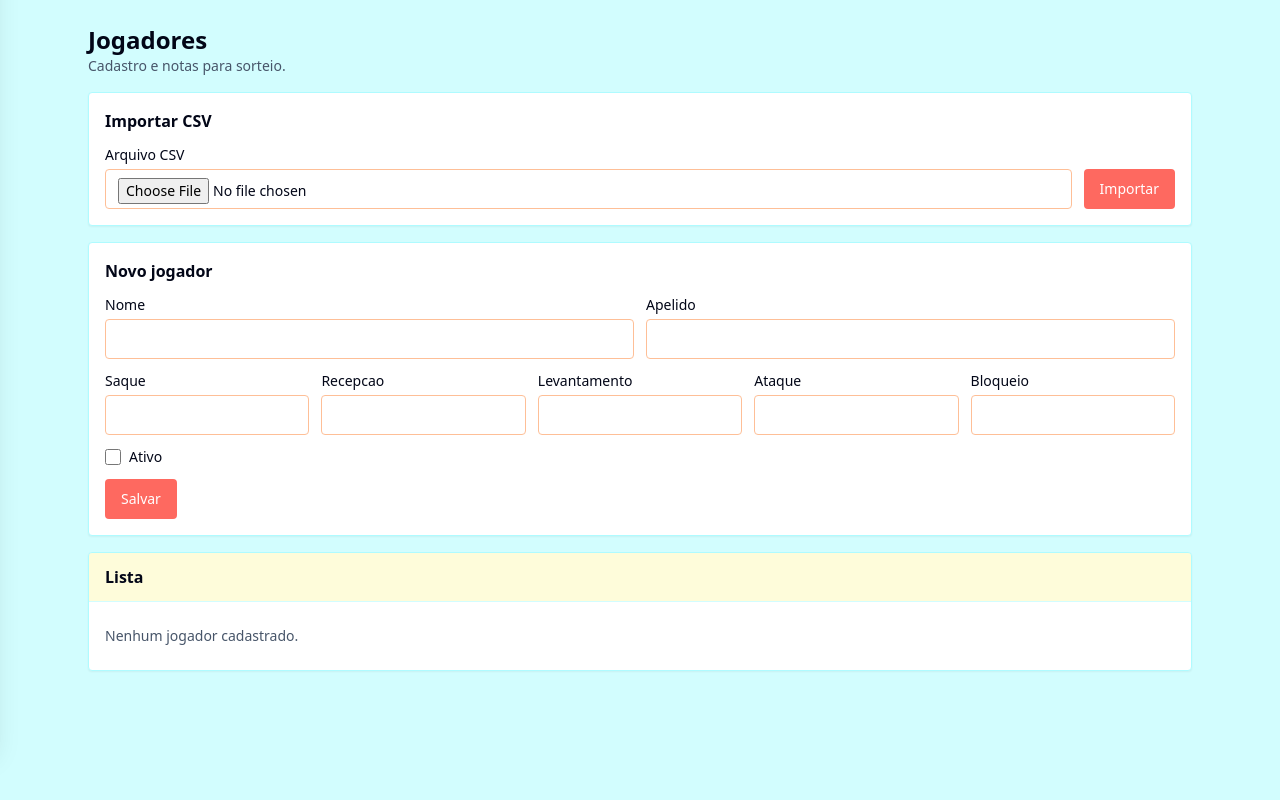
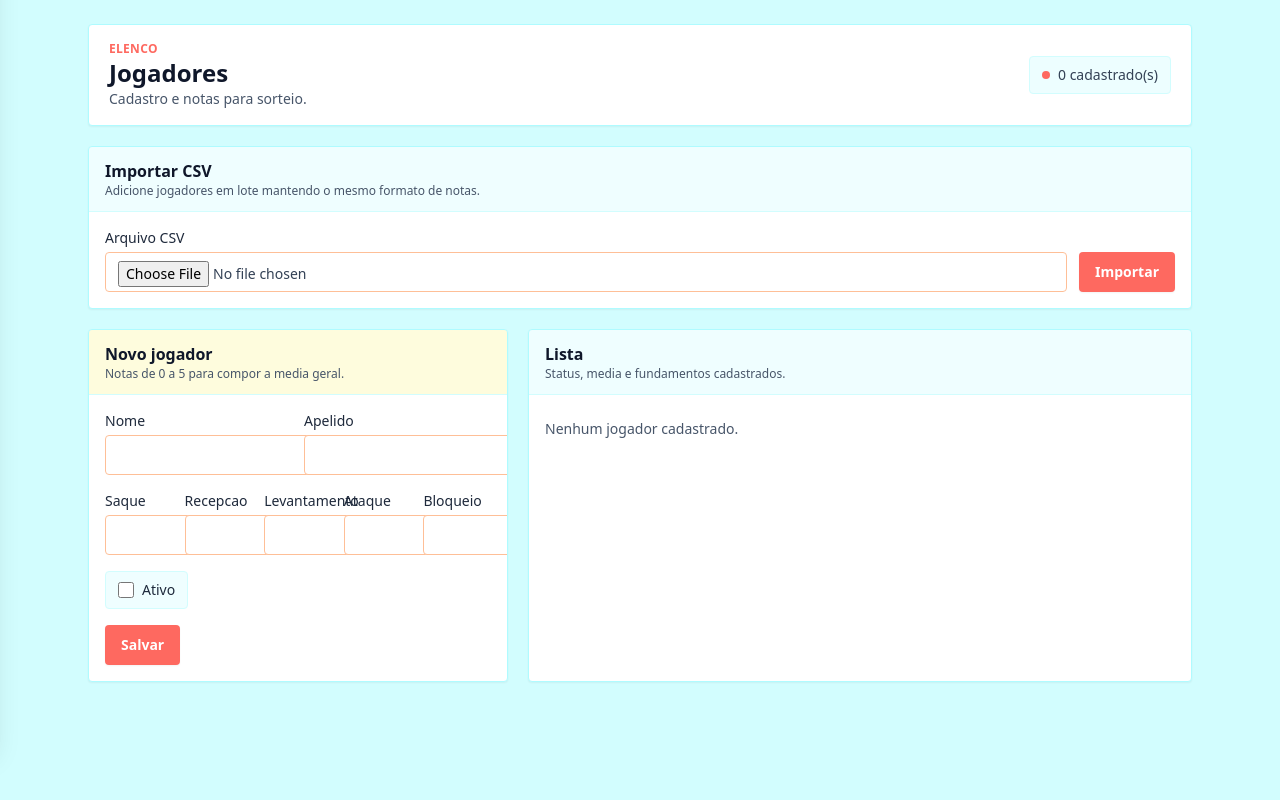
Before and after one commit to miqueiaspcoelho/volley-draw, a FastAPI app: template app/templates/players/index.html in a window 1280 px wide. Shown: the part 57-857 px from the top of the page. Run offline with FastAPI, Linux system fonts and the light colour scheme; the template is opened without the code that fills it, so the values that code supplies are empty; some libraries are stand-ins or nearby versions.

Commit message:
melhoria visual para aba de jogadores

```diff
--- a/app/templates/players/_form.html
+++ b/app/templates/players/_form.html
@@ -1,38 +1,41 @@
 {% set current = editing %}
 {% set action = "/jogadores" if not current else "/jogadores/" ~ current.id %}
-<section class="rounded border border-[#affbff] bg-white p-4 shadow-sm">
-  <h2 class="mb-3 text-base font-semibold">{{ "Editar jogador" if current else "Novo jogador" }}</h2>
-  <form class="grid gap-3" method="post" action="{{ action }}" hx-post="{{ action }}" hx-target="body">
+<section class="overflow-hidden rounded border border-[#affbff] bg-white shadow-sm">
+  <div class="border-b border-[#d2fdfe] bg-[#fefac2]/55 px-4 py-3">
+    <h2 class="text-base font-semibold text-slate-900">{{ "Editar jogador" if current else "Novo jogador" }}</h2>
+    <p class="text-xs text-slate-600">Notas de 0 a 5 para compor a media geral.</p>
+  </div>
+  <form class="grid gap-4 p-4" method="post" action="{{ action }}" hx-post="{{ action }}" hx-target="body">
     <div class="grid gap-3 sm:grid-cols-2">
-      <label class="grid gap-1 text-sm font-medium">
+      <label class="grid gap-1 text-sm font-medium text-slate-800">
         Nome
-        <input class="h-10 rounded border border-[#febf97] px-3 font-normal focus:outline-none focus:ring-2 focus:ring-[#fe6960]" name="name" required maxlength="120" value="{{ values.get('name', current.name if current else '') }}">
+        <input class="h-10 rounded border border-[#febf97] bg-white px-3 font-normal text-slate-800 focus:outline-none focus:ring-2 focus:ring-[#fe6960]" name="name" required maxlength="120" value="{{ values.get('name', current.name if current else '') }}">
       </label>
-      <label class="grid gap-1 text-sm font-medium">
+      <label class="grid gap-1 text-sm font-medium text-slate-800">
         Apelido
-        <input class="h-10 rounded border border-[#febf97] px-3 font-normal focus:outline-none focus:ring-2 focus:ring-[#fe6960]" name="nickname" maxlength="120" value="{{ values.get('nickname', current.nickname if current and current.nickname else '') }}">
+        <input class="h-10 rounded border border-[#febf97] bg-white px-3 font-normal text-slate-800 focus:outline-none focus:ring-2 focus:ring-[#fe6960]" name="nickname" maxlength="120" value="{{ values.get('nickname', current.nickname if current and current.nickname else '') }}">
       </label>
     </div>
 
     <div class="grid grid-cols-2 gap-3 sm:grid-cols-5">
       {% for field, label in [("serving", "Saque"), ("passing", "Recepcao"), ("setting", "Levantamento"), ("attacking", "Ataque"), ("blocking", "Bloqueio")] %}
-        <label class="grid gap-1 text-sm font-medium">
+        <label class="grid gap-1 text-sm font-medium text-slate-800">
           {{ label }}
-          <input class="h-10 rounded border border-[#febf97] px-3 font-normal focus:outline-none focus:ring-2 focus:ring-[#fe6960]" name="{{ field }}" type="number" min="0" max="5" step="0.1" required value="{{ values.get(field, current|attr(field) if current else '') }}">
+          <input class="h-10 rounded border border-[#febf97] bg-white px-3 font-normal text-slate-800 focus:outline-none focus:ring-2 focus:ring-[#fe6960]" name="{{ field }}" type="number" min="0" max="5" step="0.1" required value="{{ values.get(field, current|attr(field) if current else '') }}">
         </label>
       {% endfor %}
     </div>
 
-    <label class="inline-flex items-center gap-2 text-sm">
+    <label class="inline-flex w-fit items-center gap-2 rounded border border-[#d2fdfe] bg-[#d2fdfe]/35 px-3 py-2 text-sm font-medium text-slate-800">
       {% set is_active = values.get('active', current.active if current else true) %}
       <input class="h-4 w-4 accent-[#fe6960]" type="checkbox" name="active" value="true" {% if is_active %}checked{% endif %}>
       Ativo
     </label>
 
-    <div class="flex gap-2">
-      <button class="h-10 rounded bg-[#fe6960] px-4 text-sm font-medium text-white transition hover:bg-[#e85e56]" type="submit">Salvar</button>
+    <div class="flex flex-wrap gap-2">
+      <button class="h-10 rounded bg-[#fe6960] px-4 text-sm font-semibold text-white shadow-sm transition hover:bg-[#e85e56]" type="submit">Salvar</button>
       {% if current %}
-        <a class="inline-flex h-10 items-center rounded border border-[#febf97] bg-[#fefac2] px-4 text-sm font-medium transition hover:bg-[#febf97]" href="/jogadores">Cancelar</a>
+        <a class="inline-flex h-10 items-center rounded border border-[#febf97] bg-[#fefac2] px-4 text-sm font-semibold text-slate-800 transition hover:bg-[#febf97]" href="/jogadores">Cancelar</a>
       {% endif %}
     </div>
   </form>
--- a/app/templates/players/_list.html
+++ b/app/templates/players/_list.html
@@ -1,11 +1,14 @@
 <section class="overflow-hidden rounded border border-[#affbff] bg-white shadow-sm">
-  <div class="border-b border-[#d2fdfe] bg-[#fefac2]/60 px-4 py-3">
-    <h2 class="text-base font-semibold">Lista</h2>
+  <div class="flex items-center justify-between gap-3 border-b border-[#d2fdfe] bg-[#d2fdfe]/35 px-4 py-3">
+    <div>
+      <h2 class="text-base font-semibold text-slate-900">Lista</h2>
+      <p class="text-xs text-slate-600">Status, media e fundamentos cadastrados.</p>
+    </div>
   </div>
   {% if players %}
     <div class="overflow-x-auto">
       <table class="w-full min-w-[760px] text-left text-sm">
-        <thead class="bg-[#d2fdfe]/60 text-xs uppercase text-slate-700">
+        <thead class="bg-[#fefac2]/55 text-xs uppercase text-slate-700">
           <tr>
             <th class="px-3 py-2">Nome</th>
             <th class="px-3 py-2">Notas</th>
@@ -16,22 +19,32 @@
         </thead>
         <tbody class="divide-y divide-slate-100">
           {% for player in players %}
-            <tr class="{% if not player.active %}bg-slate-50 text-slate-500{% endif %}">
+            <tr class="transition hover:bg-[#d2fdfe]/25 {% if not player.active %}bg-slate-50 text-slate-500{% endif %}">
               <td class="px-3 py-3">
-                <div class="font-medium">{{ player.name }}</div>
+                <div class="font-semibold text-slate-900 {% if not player.active %}text-slate-500{% endif %}">{{ player.name }}</div>
                 {% if player.nickname %}<div class="text-xs text-slate-500">{{ player.nickname }}</div>{% endif %}
               </td>
               <td class="px-3 py-3 text-xs">
-                S {{ player.serving }} | R {{ player.passing }} | L {{ player.setting }} | A {{ player.attacking }} | B {{ player.blocking }}
+                <div class="flex flex-wrap gap-1.5">
+                  {% for label, value in [("S", player.serving), ("R", player.passing), ("L", player.setting), ("A", player.attacking), ("B", player.blocking)] %}
+                    <span class="rounded border border-[#d2fdfe] bg-white px-2 py-1 font-medium text-slate-700">{{ label }} {{ value }}</span>
+                  {% endfor %}
+                </div>
               </td>
-              <td class="px-3 py-3 font-semibold">{{ "%.1f"|format(player.overall) }}</td>
-              <td class="px-3 py-3">{{ "Ativo" if player.active else "Inativo" }}</td>
+              <td class="px-3 py-3">
+                <span class="inline-flex min-w-12 justify-center rounded bg-[#fe6960] px-2.5 py-1 text-sm font-semibold text-white">{{ "%.1f"|format(player.overall) }}</span>
+              </td>
+              <td class="px-3 py-3">
+                <span class="inline-flex rounded border px-2.5 py-1 text-xs font-semibold {% if player.active %}border-green-200 bg-green-50 text-green-700{% else %}border-slate-200 bg-slate-100 text-slate-600{% endif %}">
+                  {{ "Ativo" if player.active else "Inativo" }}
+                </span>
+              </td>
               <td class="px-3 py-3">
                 <div class="flex justify-end gap-2">
-                  <a class="inline-flex h-9 items-center rounded border border-[#febf97] bg-[#fefac2] px-3 text-sm transition hover:bg-[#febf97]" href="/jogadores/{{ player.id }}/editar" hx-get="/jogadores/{{ player.id }}/editar" hx-target="body">Editar</a>
+                  <a class="inline-flex h-9 items-center rounded border border-[#febf97] bg-[#fefac2] px-3 text-sm font-semibold text-slate-800 transition hover:bg-[#febf97]" href="/jogadores/{{ player.id }}/editar" hx-get="/jogadores/{{ player.id }}/editar" hx-target="body">Editar</a>
                   <form method="post" action="/jogadores/{{ player.id }}/ativo" hx-post="/jogadores/{{ player.id }}/ativo" hx-target="body">
                     <input type="hidden" name="active" value="{{ 'false' if player.active else 'true' }}">
-                    <button class="h-9 rounded border border-[#febf97] px-3 text-sm transition hover:bg-[#fefac2]" type="submit">{{ "Desativar" if player.active else "Ativar" }}</button>
+                    <button class="h-9 rounded border border-[#febf97] bg-white px-3 text-sm font-semibold text-slate-700 transition hover:bg-[#fefac2]" type="submit">{{ "Desativar" if player.active else "Ativar" }}</button>
                   </form>
                 </div>
               </td>
--- a/app/templates/players/index.html
+++ b/app/templates/players/index.html
@@ -1,33 +1,47 @@
 {% extends "base.html" %}
 
 {% block content %}
-  <section class="space-y-4">
-    <div class="flex flex-col gap-3 sm:flex-row sm:items-center sm:justify-between">
-      <div>
-        <h1 class="text-2xl font-semibold">Jogadores</h1>
-        <p class="text-sm text-slate-600">Cadastro e notas para sorteio.</p>
+  <section class="space-y-5">
+    <div class="rounded border border-[#affbff] bg-white px-4 py-4 shadow-sm sm:px-5">
+      <div class="flex flex-col gap-3 sm:flex-row sm:items-center sm:justify-between">
+        <div>
+          <p class="text-xs font-semibold uppercase tracking-wide text-[#fe6960]">Elenco</p>
+          <h1 class="text-2xl font-semibold text-slate-900">Jogadores</h1>
+          <p class="text-sm text-slate-600">Cadastro e notas para sorteio.</p>
+        </div>
+        <div class="inline-flex w-fit items-center gap-2 rounded border border-[#d2fdfe] bg-[#d2fdfe]/40 px-3 py-2 text-sm font-medium text-slate-700">
+          <span class="h-2 w-2 rounded-full bg-[#fe6960]"></span>
+          {{ players|length }} cadastrado(s)
+        </div>
       </div>
     </div>
 
     {% if error %}
-      <div class="rounded border border-red-200 bg-red-50 px-3 py-2 text-sm text-red-800">{{ error }}</div>
+      <div class="rounded border border-red-200 bg-red-50 px-3 py-2 text-sm font-medium text-red-800">{{ error }}</div>
     {% endif %}
     {% if success %}
-      <div class="rounded border border-green-200 bg-green-50 px-3 py-2 text-sm text-green-800">{{ success }}</div>
+      <div class="rounded border border-green-200 bg-green-50 px-3 py-2 text-sm font-medium text-green-800">{{ success }}</div>
     {% endif %}
 
-    <section class="rounded border border-[#affbff] bg-white p-4 shadow-sm">
-      <h2 class="mb-3 text-base font-semibold">Importar CSV</h2>
-      <form class="flex flex-col gap-3 sm:flex-row sm:items-end" method="post" action="/jogadores/importar-csv" enctype="multipart/form-data">
-        <label class="grid gap-1 text-sm font-medium sm:flex-1">
+    <section class="overflow-hidden rounded border border-[#affbff] bg-white shadow-sm">
+      <div class="border-b border-[#d2fdfe] bg-[#d2fdfe]/35 px-4 py-3">
+        <h2 class="text-base font-semibold text-slate-900">Importar CSV</h2>
+        <p class="text-xs text-slate-600">Adicione jogadores em lote mantendo o mesmo formato de notas.</p>
+      </div>
+      <form class="flex flex-col gap-3 p-4 sm:flex-row sm:items-end" method="post" action="/jogadores/importar-csv" enctype="multipart/form-data">
+        <label class="grid gap-1 text-sm font-medium text-slate-800 sm:flex-1">
           Arquivo CSV
-          <input class="h-10 rounded border border-[#febf97] px-3 py-2 font-normal focus:outline-none focus:ring-2 focus:ring-[#fe6960]" name="csv_file" type="file" accept=".csv,text/csv" required>
+          <input class="h-10 rounded border border-[#febf97] bg-white px-3 py-2 font-normal text-slate-700 focus:outline-none focus:ring-2 focus:ring-[#fe6960]" name="csv_file" type="file" accept=".csv,text/csv" required>
         </label>
-        <button class="h-10 rounded bg-[#fe6960] px-4 text-sm font-medium text-white transition hover:bg-[#e85e56]" type="submit">Importar</button>
+        <button class="h-10 rounded bg-[#fe6960] px-4 text-sm font-semibold text-white shadow-sm transition hover:bg-[#e85e56]" type="submit">Importar</button>
       </form>
     </section>
 
-    {% include "players/_form.html" %}
-    {% include "players/_list.html" %}
+    <div class="grid gap-5 xl:grid-cols-[minmax(0,420px)_1fr]">
+      <div>
+        {% include "players/_form.html" %}
+      </div>
+      {% include "players/_list.html" %}
+    </div>
   </section>
 {% endblock %}
```
Also changed, not shown: documentation/analysis.md (+14 -0 lines), documentation/context.compact.md (+4 -3 lines), documentation/plan.md (+12 -0 lines), documentation/spec.md (+2 -0 lines).
